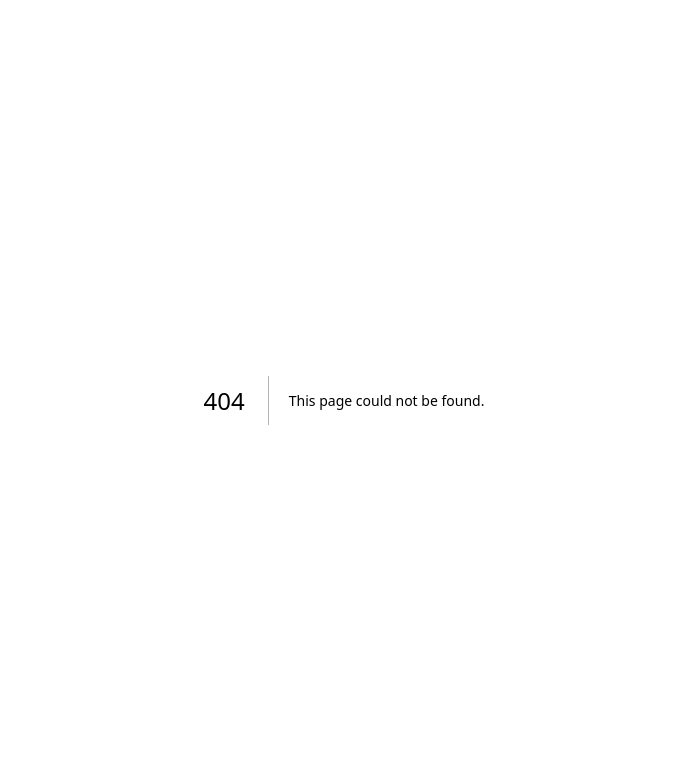
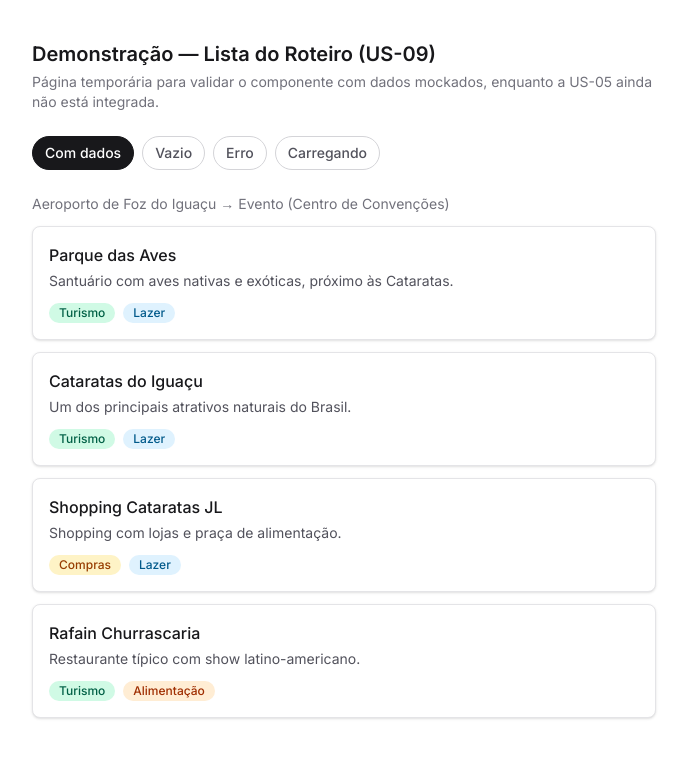
Before and after one commit to KyuCorporation/KYR, a Next.js app in the folder frontend/: page /roteiro in a window 1280 px wide. Before the commit this address had no page. Shown: the top 758 px of the page, without its empty margins (296-983 px from the left). Built offline with nearby package versions, Linux system fonts and the light colour scheme.

Commit message:
feat: adiciona componente de lista de roteiro (US-09) com dados mockados

```diff
--- /dev/null
+++ b/frontend/src/app/roteiro/page.tsx
@@ -0,0 +1,79 @@
+"use client";
+
+import { useState } from "react";
+import RoteiroList from "@/components/RoteiroList";
+import { mockRoteiroComDados, mockRoteiroVazio } from "@/mocks/mockRoteiro";
+
+// Página de demonstração da US-09, isolada da US-08 (formulário) e da US-05
+// (endpoint real). Serve para validar visualmente a lista com os três
+// cenários que os critérios de aceite pedem: com dados, vazio e erro.
+// Quando a US-05 estiver pronta, essa tela pode ser substituída pela
+// integração real feita a partir de core/api.ts.
+
+type Cenario = "comDados" | "vazio" | "erro" | "carregando";
+
+export default function RoteiroDemoPage() {
+  const [cenario, setCenario] = useState<Cenario>("comDados");
+
+  return (
+    <div className="mx-auto flex w-full max-w-2xl flex-col gap-6 px-6 py-10">
+      <div>
+        <h1 className="text-xl font-semibold text-zinc-900 dark:text-zinc-50">
+          Demonstração — Lista do Roteiro (US-09)
+        </h1>
+        <p className="mt-1 text-sm text-zinc-500 dark:text-zinc-400">
+          Página temporária para validar o componente com dados mockados,
+          enquanto a US-05 ainda não está integrada.
+        </p>
+      </div>
+
+      <div className="flex flex-wrap gap-2">
+        <CenarioButton atual={cenario} valor="comDados" onClick={setCenario}>
+          Com dados
+        </CenarioButton>
+        <CenarioButton atual={cenario} valor="vazio" onClick={setCenario}>
+          Vazio
+        </CenarioButton>
+        <CenarioButton atual={cenario} valor="erro" onClick={setCenario}>
+          Erro
+        </CenarioButton>
+        <CenarioButton atual={cenario} valor="carregando" onClick={setCenario}>
+          Carregando
+        </CenarioButton>
+      </div>
+
+      <RoteiroList
+        data={cenario === "comDados" ? mockRoteiroComDados : cenario === "vazio" ? mockRoteiroVazio : undefined}
+        error={cenario === "erro" ? "Falha ao conectar com o backend-core." : undefined}
+        isLoading={cenario === "carregando"}
+      />
+    </div>
+  );
+}
+
+function CenarioButton({
+  atual,
+  valor,
+  onClick,
+  children,
+}: {
+  atual: Cenario;
+  valor: Cenario;
+  onClick: (v: Cenario) => void;
+  children: React.ReactNode;
+}) {
+  const ativo = atual === valor;
+  return (
+    <button
+      type="button"
+      onClick={() => onClick(valor)}
+      className={`rounded-full border px-3 py-1.5 text-sm font-medium transition-colors ${
+        ativo
+          ? "border-zinc-900 bg-zinc-900 text-white dark:border-zinc-100 dark:bg-zinc-100 dark:text-zinc-900"
+          : "border-zinc-300 text-zinc-600 hover:bg-zinc-100 dark:border-zinc-700 dark:text-zinc-300 dark:hover:bg-zinc-800"
+      }`}
+    >
+      {children}
+    </button>
+  );
+}
--- /dev/null
+++ b/frontend/src/components/RoteiroList.tsx
@@ -0,0 +1,108 @@
+"use client";
+
+import { PontoDeInteresse, RoteiroResponse, Trilha, TipoPonto } from "@/types/roteiro";
+
+// US-09 — Exibição do roteiro em lista
+// Critérios de aceite:
+// - Lista mostra nome, trilha (turismo/compras) e tipo (alimentação/lazer) de cada ponto
+// - Estados vazio e de erro tratados com mensagens claras
+
+const TRILHA_LABEL: Record<Trilha, string> = {
+  turismo: "Turismo",
+  compras: "Compras",
+};
+
+const TIPO_LABEL: Record<TipoPonto, string> = {
+  alimentacao: "Alimentação",
+  lazer: "Lazer",
+};
+
+const TRILHA_BADGE_CLASS: Record<Trilha, string> = {
+  turismo: "bg-emerald-100 text-emerald-800 dark:bg-emerald-900/40 dark:text-emerald-300",
+  compras: "bg-amber-100 text-amber-800 dark:bg-amber-900/40 dark:text-amber-300",
+};
+
+const TIPO_BADGE_CLASS: Record<TipoPonto, string> = {
+  alimentacao: "bg-orange-100 text-orange-800 dark:bg-orange-900/40 dark:text-orange-300",
+  lazer: "bg-sky-100 text-sky-800 dark:bg-sky-900/40 dark:text-sky-300",
+};
+
+interface RoteiroListProps {
+  data?: RoteiroResponse;
+  error?: string;
+  isLoading?: boolean;
+}
+
+export default function RoteiroList({ data, error, isLoading }: RoteiroListProps) {
+  if (isLoading) {
+    return (
+      <div
+        role="status"
+        className="flex items-center justify-center py-12 text-sm text-zinc-500 dark:text-zinc-400"
+      >
+        Carregando roteiro...
+      </div>
+    );
+  }
+
+  if (error) {
+    return (
+      <div
+        role="alert"
+        className="rounded-lg border border-red-200 bg-red-50 p-4 text-sm text-red-700 dark:border-red-900/50 dark:bg-red-950/30 dark:text-red-300"
+      >
+        <p className="font-medium">Não foi possível carregar o roteiro.</p>
+        <p className="mt-1 text-red-600 dark:text-red-400">{error}</p>
+      </div>
+    );
+  }
+
+  if (!data || data.pontos.length === 0) {
+    return (
+      <div className="rounded-lg border border-dashed border-zinc-300 p-8 text-center text-sm text-zinc-500 dark:border-zinc-700 dark:text-zinc-400">
+        <p className="font-medium text-zinc-700 dark:text-zinc-200">
+          Nenhum ponto encontrado para esse roteiro.
+        </p>
+        <p className="mt-1">Tente ajustar a origem ou o destino informados.</p>
+      </div>
+    );
+  }
+
+  return (
+    <div className="w-full">
+      <p className="mb-3 text-sm text-zinc-500 dark:text-zinc-400">
+        {data.metadados.origem} → {data.metadados.destino}
+      </p>
+      <ul className="flex flex-col gap-3">
+        {data.pontos.map((ponto) => (
+          <RoteiroListItem key={ponto.id} ponto={ponto} />
+        ))}
+      </ul>
+    </div>
+  );
+}
+
+function RoteiroListItem({ ponto }: { ponto: PontoDeInteresse }) {
+  return (
+    <li className="rounded-lg border border-zinc-200 bg-white p-4 shadow-sm dark:border-zinc-800 dark:bg-zinc-900">
+      <div className="flex items-start justify-between gap-3">
+        <h3 className="font-medium text-zinc-900 dark:text-zinc-50">{ponto.nome}</h3>
+      </div>
+      {ponto.descricao && (
+        <p className="mt-1 text-sm text-zinc-600 dark:text-zinc-400">{ponto.descricao}</p>
+      )}
+      <div className="mt-3 flex gap-2">
+        <span
+          className={`rounded-full px-2.5 py-0.5 text-xs font-medium ${TRILHA_BADGE_CLASS[ponto.trilha]}`}
+        >
+          {TRILHA_LABEL[ponto.trilha]}
+        </span>
+        <span
+          className={`rounded-full px-2.5 py-0.5 text-xs font-medium ${TIPO_BADGE_CLASS[ponto.tipo]}`}
+        >
+          {TIPO_LABEL[ponto.tipo]}
+        </span>
+      </div>
+    </li>
+  );
+}
--- /dev/null
+++ b/frontend/src/mocks/mockRoteiro.ts
@@ -0,0 +1,53 @@
+import { RoteiroResponse } from "@/types/roteiro";
+
+// Mock local para desenvolver a US-09 sem depender da US-05 estar pronta.
+// Formato segue o contrato esperado da US-04 (POST /roteiros).
+// Assim que o endpoint real existir, basta trocar esse mock pela chamada
+// via core/api.ts, sem precisar mexer no componente da lista.
+
+export const mockRoteiroComDados: RoteiroResponse = {
+  metadados: {
+    origem: "Aeroporto de Foz do Iguaçu",
+    destino: "Evento (Centro de Convenções)",
+    geradoEm: new Date().toISOString(),
+  },
+  pontos: [
+    {
+      id: "poi-01",
+      nome: "Parque das Aves",
+      trilha: "turismo",
+      tipo: "lazer",
+      descricao: "Santuário com aves nativas e exóticas, próximo às Cataratas.",
+    },
+    {
+      id: "poi-02",
+      nome: "Cataratas do Iguaçu",
+      trilha: "turismo",
+      tipo: "lazer",
+      descricao: "Um dos principais atrativos naturais do Brasil.",
+    },
+    {
+      id: "poi-03",
+      nome: "Shopping Cataratas JL",
+      trilha: "compras",
+      tipo: "lazer",
+      descricao: "Shopping com lojas e praça de alimentação.",
+    },
+    {
+      id: "poi-04",
+      nome: "Rafain Churrascaria",
+      trilha: "turismo",
+      tipo: "alimentacao",
+      descricao: "Restaurante típico com show latino-americano.",
+    },
+  ],
+};
+
+export const mockRoteiroVazio: RoteiroResponse = {
+  metadados: {
+    origem: "Aeroporto de Foz do Iguaçu",
+    destino: "Evento (Centro de Convenções)",
+    geradoEm: new Date().toISOString(),
+  },
+  pontos: [],
+};
--- /dev/null
+++ b/frontend/src/types/roteiro.ts
@@ -0,0 +1,28 @@
+// Tipos alinhados ao contrato de API definido na US-04 (POST /roteiros).
+// Quando o /docs/openapi.yaml estiver publicado, vale conferir se os campos
+// abaixo continuam batendo exatamente com a especificação real.
+
+export type Trilha = "turismo" | "compras";
+export type TipoPonto = "alimentacao" | "lazer";
+
+export interface PontoDeInteresse {
+  id: string;
+  nome: string;
+  trilha: Trilha;
+  tipo: TipoPonto;
+  latitude?: number;
+  longitude?: number;
+  descricao?: string;
+  fonte?: string;
+}
+
+export interface Metadados {
+  origem: string;
+  destino: string;
+  geradoEm: string;
+}
+
+export interface RoteiroResponse {
+  metadados: Metadados;
+  pontos: PontoDeInteresse[];
+}
```
